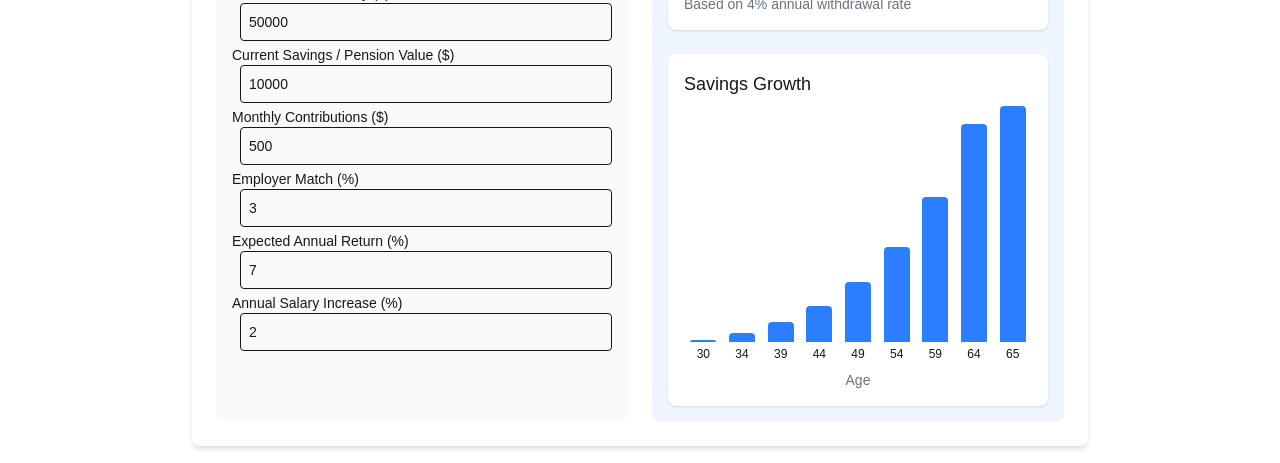
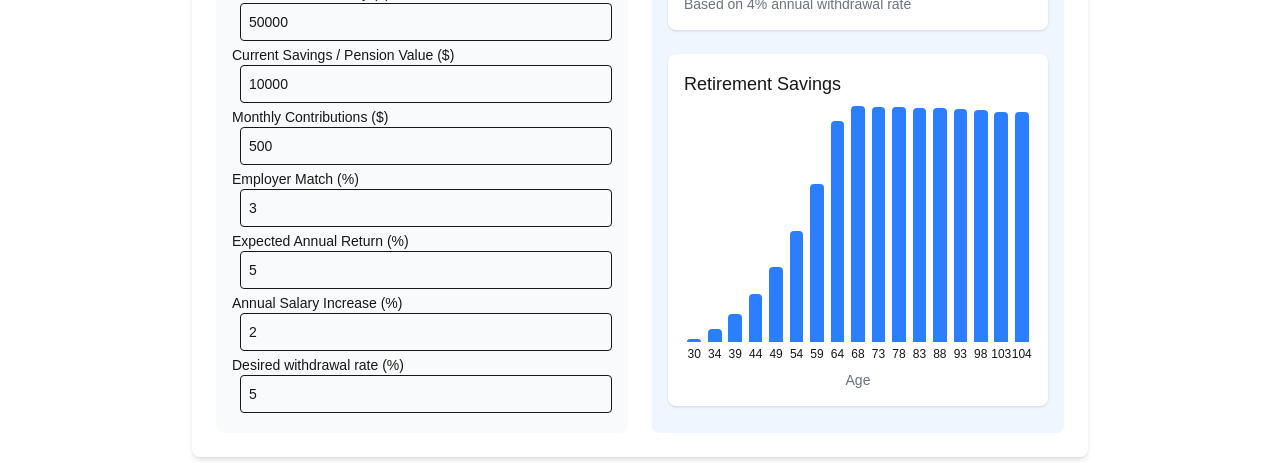
Before and after one commit to neilmillard/tools-budget, a Next.js app: page /pension in a window 1280 px wide. Shown: the part 398-861 px from the top of the page. Built offline with nearby package versions, Linux system fonts and the light colour scheme; no server answers.

Commit message:
Enhance retirement with draw-down

```diff
--- a/src/app/components/CurrencyInput.tsx
+++ b/src/app/components/CurrencyInput.tsx
@@ -16,7 +16,7 @@ export class CurrencyInput extends Component<CurrencyInputProps> {
     static defaultProps = {
         min: 0,
         max: "",
-        step: 1000,
+        step: 1,
         currencySymbol: "",
      };
     render() {
--- a/src/app/components/MortgageCalculator.tsx
+++ b/src/app/components/MortgageCalculator.tsx
@@ -75,6 +75,7 @@ const MortgageCalculator: React.FC = () => {
                         value={propertyPrice}
                         onChange={handlePropertyPriceChange}
                         currencySymbol="£"
+                        step={1000}
                     />
 
                     <CurrencyInput
@@ -82,6 +83,7 @@ const MortgageCalculator: React.FC = () => {
                         value={deposit}
                         onChange={handleDepositChange}
                         currencySymbol="£"
+                        step={1000}
                     />
 
                     <SliderInput
--- a/src/app/components/PensionCalculator.tsx
+++ b/src/app/components/PensionCalculator.tsx
@@ -25,8 +25,9 @@ export default function PensionCalculator() {
   const [currentSavings, setCurrentSavings] = useState<number>(10000);
   const [monthlySavings, setMonthlySavings] = useState<number>(500);
   const [employerMatch, setEmployerMatch] = useState<number>(3);
-  const [annualReturn, setAnnualReturn] = useState<number>(7);
+  const [annualReturn, setAnnualReturn] = useState<number>(5);
   const [annualSalaryIncrease, setAnnualSalaryIncrease] = useState<number>(2);
+  const [withdrawalRate, setWithdrawalRate] = useState<number>(5);
   const [selectedCurrency, setSelectedCurrency] = useState<Currency>(currencies[0]);
 
   // State for results
@@ -82,15 +83,39 @@ export default function PensionCalculator() {
       });
     }
 
-    // Calculate monthly income in retirement (4% withdrawal rule)
-    const monthlyIncome = (totalSavings * 0.04) / 12;
+    const retirmentSavings = totalSavings;
+
+    const withdrawRatePercent: number = withdrawalRate / 100
+    const monthlyIncome: number = (totalSavings * withdrawRatePercent) / 12;
+
+    for (let year: number = retirementAge; year < 105; year++) {
+      // Calculate for each month in the year
+      for (let month = 0; month < 12; month++) {
+        totalSavings -= monthlyIncome;
+        // Interest earned
+        totalSavings *= (1 + monthlyReturnRate);
+      }
+
+      // Skip calculations for year 0, just add to chart
+      if (year === 0) {
+        continue;
+      }
+      chart.push({
+        age: year,
+        savings: Math.round(totalSavings)
+      });
+
+      if (totalSavings < 0) {
+        break;
+      }
+    }
 
     setResults({
-      totalSavings: Math.round(totalSavings),
+      totalSavings: Math.round(retirmentSavings),
       monthlyIncome: Math.round(monthlyIncome),
       savingsChart: chart
     });
-  }, [currentAge, retirementAge, currentSalary, currentSavings, monthlySavings, employerMatch, annualReturn, annualSalaryIncrease]);
+  }, [currentAge, retirementAge, currentSalary, currentSavings, monthlySavings, employerMatch, annualReturn, annualSalaryIncrease, withdrawalRate]);
 
   return (
     <div className="w-full max-w-4xl mx-auto p-6 bg-white rounded-lg shadow-md">
@@ -127,6 +152,7 @@ export default function PensionCalculator() {
             value={currentSalary}
             onChange={(e: ChangeEvent<HTMLInputElement>) => setCurrentSalary(Number(e.target.value))}
             min={0}
+            step={1000}
           />
 
           <CurrencyInput
@@ -134,6 +160,7 @@ export default function PensionCalculator() {
             value={currentSavings}
             onChange={(e: ChangeEvent<HTMLInputElement>) => setCurrentSavings(Number(e.target.value))}
             min={0}
+            step={1000}
           />
 
           <CurrencyInput
@@ -169,6 +196,15 @@ export default function PensionCalculator() {
             max={20}
             step={0.1}
           />
+
+          <CurrencyInput
+            label="Desired withdrawal rate (%)"
+            value={withdrawalRate}
+            onChange={(e: ChangeEvent<HTMLInputElement>) => setWithdrawalRate(Number(e.target.value))}
+            min={0}
+            max={20}
+            step={0.1}
+          />
         </div>
 
         {/* Results */}
@@ -189,12 +225,14 @@ export default function PensionCalculator() {
           </div>
 
           <div className="bg-white p-4 rounded-lg shadow-sm">
-            <h4 className="text-lg font-medium mb-2">Savings Growth</h4>
+            <h4 className="text-lg font-medium mb-2">Retirement Savings</h4>
             <div className="h-64 relative">
               {results.savingsChart.length > 0 && (
                 <div className="flex h-full items-end">
                   {results.savingsChart.filter((_, i) => i % 5 === 0 || i === results.savingsChart.length - 1).map((point, index) => {
-                    const maxValue = results.savingsChart[results.savingsChart.length - 1].savings;
+                    const maxValue: number = results.savingsChart.reduce(function(prev, current) {
+                      return (prev && prev.savings > current.savings) ? prev : current
+                    }).savings
                     const height = (point.savings / maxValue) * 100;
                     return (
                       <div key={index} className="flex flex-col h-full items-center flex-1">
```
Also changed, not shown: 1 other file (tests, documents, lock files or other folders).
